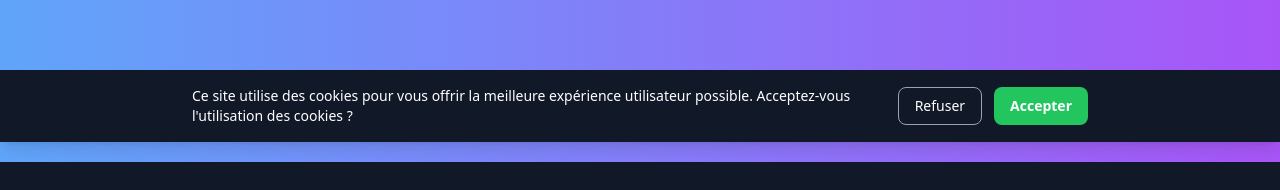
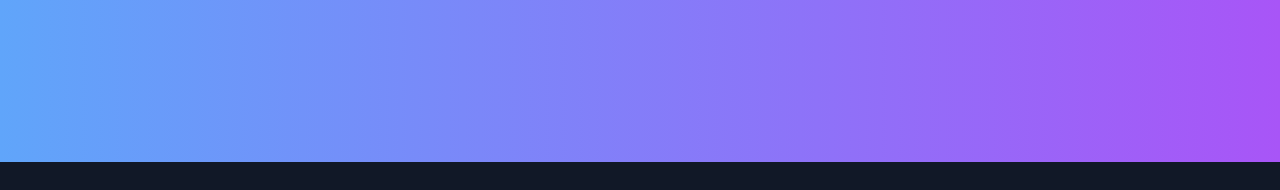
Before and after one commit to Jerrinald/QuizFlag, a React (Vite) app in the folder client/: page / in a window 1280 px wide. Shown: the part 658-848 px from the top of the page. Built offline with nearby package versions, Linux system fonts and the light colour scheme.

Commit message:
headings html tag ga2

```diff
--- a/client/src/main.jsx
+++ b/client/src/main.jsx
@@ -6,7 +6,7 @@ import {
   Outlet,
   RouterProvider,
 } from "react-router-dom";
-import CookieBanner from "./components/CookieBanner.jsx";
+// import CookieBanner from "./components/CookieBanner.jsx";
 import Footer from "./components/Footer.jsx";
 import Header from "./components/Header.jsx";
 import ProtectedRoute from "./components/ProtectedRoute.jsx";
@@ -26,7 +26,7 @@ const router = createBrowserRouter([
     path: "/",
     element: (
       <>
-        <Header /> <Outlet /> <Footer /> <CookieBanner />
+        <Header /> <Outlet /> <Footer /> {/* <CookieBanner /> */}
       </>
     ),
     children: [
```
